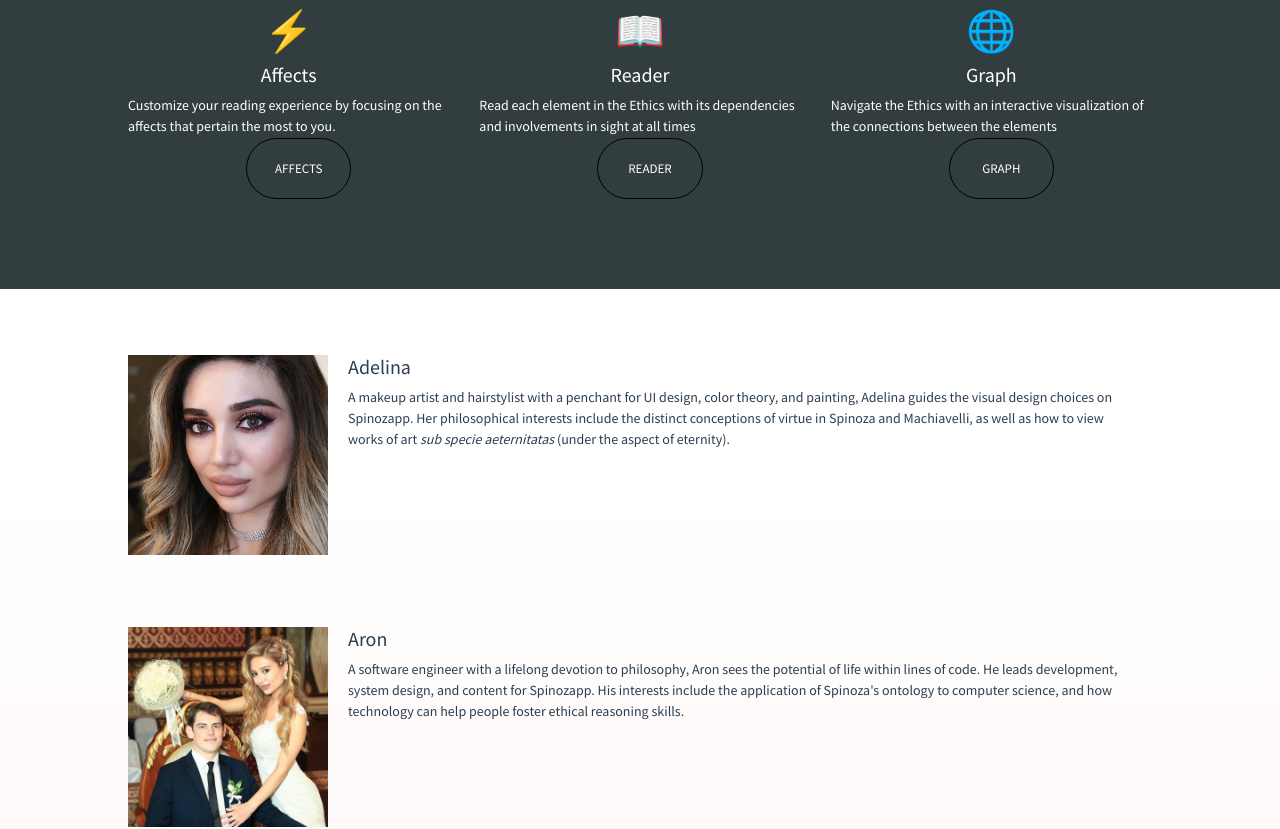
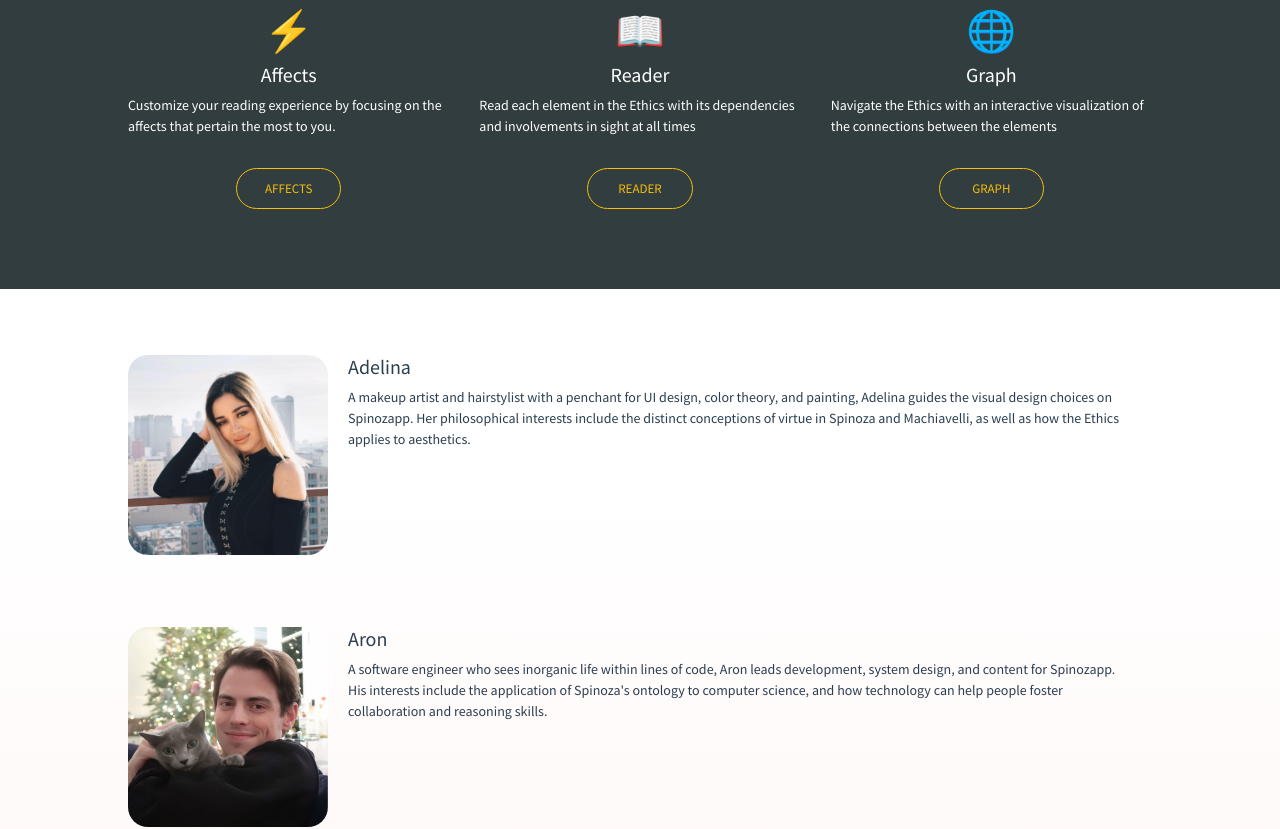
Before and after one commit to h3xar0n/spinozapp-v3, a Vue app: page / in a window 1280 px wide. Shown: the part 840-1669 px from the top of the page. Built offline with nearby package versions, Linux system fonts and the light colour scheme; some icons are missing.

Commit message:
New photos and button style

```diff
--- a/src/components/home/Features.vue
+++ b/src/components/home/Features.vue
@@ -1,15 +1,5 @@
 <template>
   <div class="features-info dark-block">
-
-    <!-- <div @mouseover="hover = true" @mouseout="hover = false" class="fade-block">
-      <transition name="fade" mode="in-out">
-        <span v-if="hover === false">Bonum quod unusquisque qui sectatur virtutem, sibi appetit, reliquis hominibus etiam cupiet et eo magis quo majorem Dei habuerit cognitionem.</span>
-      </transition>
-      <transition name="fade" mode="out-in">
-        <span v-if="hover === true">The good which people who pursue virtue aim at for themselves, they will also desire for the rest of humanity, and all the more as they acquire a greater understanding of Nature</span>
-      </transition>
-    </div> -->
-
     <b-row>
       <b-col sm="12" md="4">
         <h1>⚡</h1>
@@ -18,7 +8,7 @@
         <br>
         <br>
         <br>
-        <b-button to="/affects">Affects</b-button>
+        <router-link class="button" to="/affects">Affects</router-link >
       </b-col>
       <b-col sm="12" md="4">
         <h1>📖</h1>
@@ -27,7 +17,7 @@
         <br>
         <br>
         <br>
-        <b-button to="/reader">Reader</b-button>
+        <router-link class="button" to="/reader">Reader</router-link>
       </b-col>
       <b-col sm="12" md="4">
         <h1>🌐</h1>
@@ -36,7 +26,7 @@
         <br>
         <br>
         <br>
-        <b-button to="/graph">Graph</b-button>
+        <router-link class="button" to="/graph">Graph</router-link>
       </b-col>
     </b-row>
   </div>
@@ -53,7 +43,7 @@
 
 </script>
 
-<style>
+<style scoped>
   .fade-enter-active,
   .fade-leave-active {
     transition: opacity .5s
@@ -97,6 +87,32 @@
   .col {
     margin-top: 30px;
   }
+  .button {
+    text-decoration: none;
+    background: none;
+    color: #f6be0b;
+    border: 1px solid #f6be0b;
+    border-radius: 83px;
+    width: 92px;
+    vertical-align: center;
+    font-size: 13px;
+    padding: 10px;
+    text-transform: uppercase;
+    background: none;
+  }
+  .button:hover {
+    color: white;
+    border-color: white;
+    background-color: #f6be0b;
+    text-decoration: none;
+    transition: 0.2s;
+  }
+  .button:active, .button:focus {
+    background-color: #f6be0b;
+    border: 1px solid #f6be0b;
+    color: white;
+    box-shadow: none;
+  }
   @media (max-width: 770px) {
     .features-info .col-sm-12 p {
       margin: auto 10%;
--- a/src/components/home/Team.vue
+++ b/src/components/home/Team.vue
@@ -6,7 +6,7 @@
         <h5>Adelina</h5>
         <p>A makeup artist and hairstylist with a penchant for UI design, color theory, and painting, Adelina
           guides the visual design choices on Spinozapp. Her philosophical interests include the distinct conceptions of virtue
-          in Spinoza and Machiavelli, as well as how to view works of art <i>sub specie aeternitatas</i> (under the aspect of eternity).
+          in Spinoza and Machiavelli, as well as how the Ethics applies to aesthetics.
         </p>
       </div>
     </div>
@@ -17,9 +17,9 @@
       <img src="../../assets/aron.jpg" alt="" class="team-image">
       <div class="team-content">
         <h5>Aron</h5>
-        <p>A software engineer with a lifelong devotion to philosophy, Aron sees the potential of life within lines of code.
-          He leads development, system design, and content for Spinozapp. His interests include the application of
-          Spinoza's ontology to computer science, and how technology can help people foster ethical reasoning skills.
+        <p>A software engineer who sees inorganic life within lines of code, Aron leads development,
+          system design, and content for Spinozapp. His interests include the application of
+          Spinoza's ontology to computer science, and how technology can help people foster collaboration and reasoning skills.
         </p>
       </div>
     </div>
@@ -27,9 +27,6 @@
 </template>
 
 <style scoped>
-  .media {
-    padding: 40px 80px 40px 80px;
-  }
   ul {
     background-image: linear-gradient(-180deg,#fff 33%,#fff8f8 100%);
     padding: 66px 0;
@@ -44,6 +41,7 @@
     margin: 0 10vw;
   }
   .team-image {
+    border-radius: 20px;
     width: 200px;
     height: 200px;
   }
```
Also changed, not shown: src/assets/adelina.jpg, src/assets/aron.jpg.
